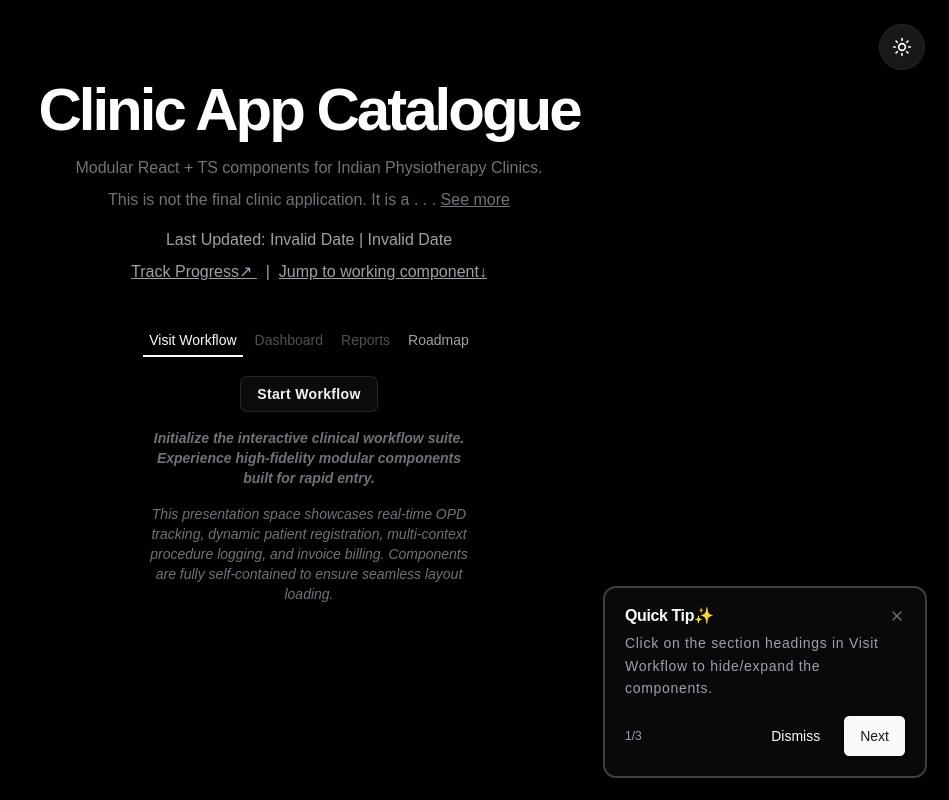
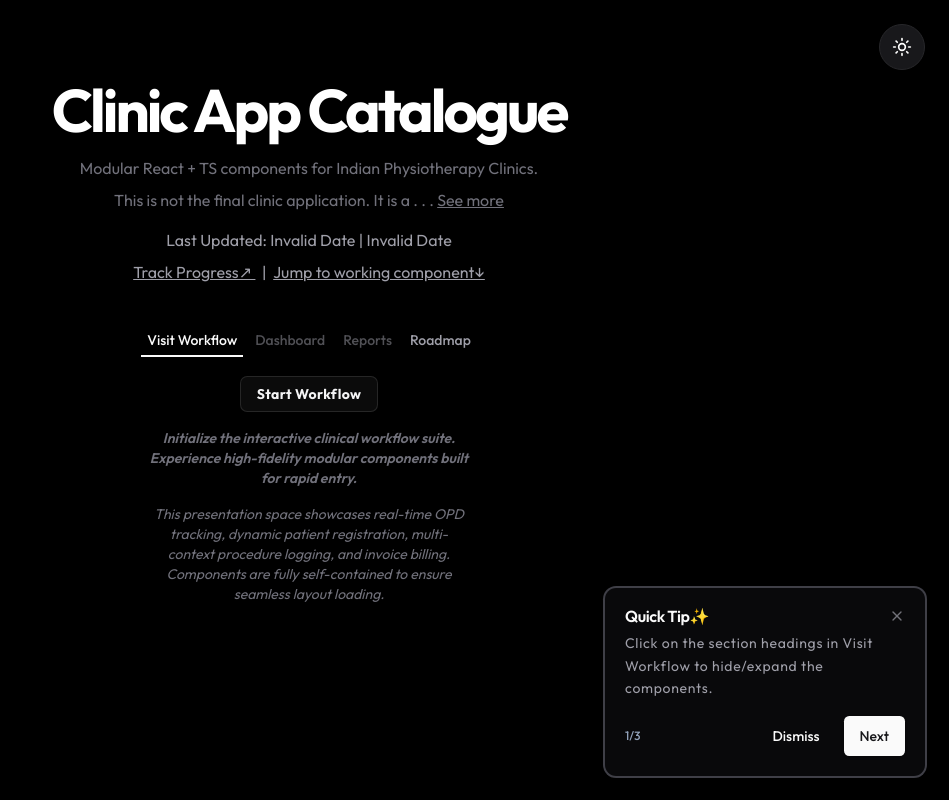
Before and after one commit to omsrivastava512/clinic-demo, a React (Vite) app: page / in a window 1280 px wide. Shown: the whole page, without its empty margins (331-1280 px from the left). Built offline with nearby package versions, Linux system fonts and the light colour scheme.

Commit message:
style(theme): switch system font from Inter to Google Fonts Outfit

```diff
--- a/src/index.css
+++ b/src/index.css
@@ -1,7 +1,7 @@
+@import url('https://fonts.googleapis.com/css2?family=Outfit:wght@100..900&display=swap');
 @import "tailwindcss";
 @import "tw-animate-css";
 @import "shadcn/tailwind.css";
-@import "@fontsource-variable/inter";
 
 @custom-variant dark (&:is(.dark *));
 
@@ -75,7 +75,7 @@
 }
 
 @theme inline {
-  --font-sans: "Inter Variable", sans-serif;
+  --font-sans: "Outfit", sans-serif;
   --color-sidebar-ring: var(--sidebar-ring);
   --color-sidebar-border: var(--sidebar-border);
   --color-sidebar-accent-foreground: var(--sidebar-accent-foreground);
```
